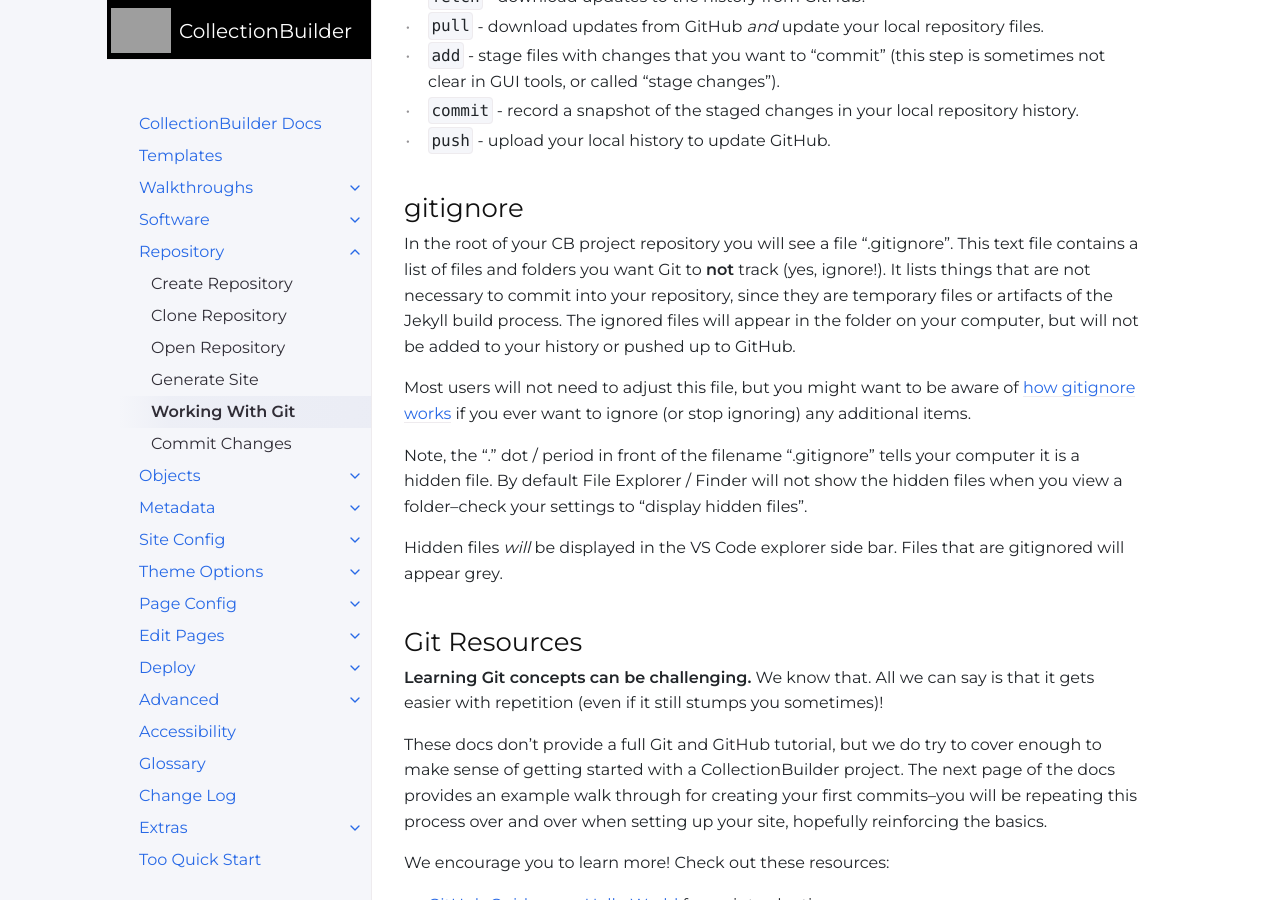
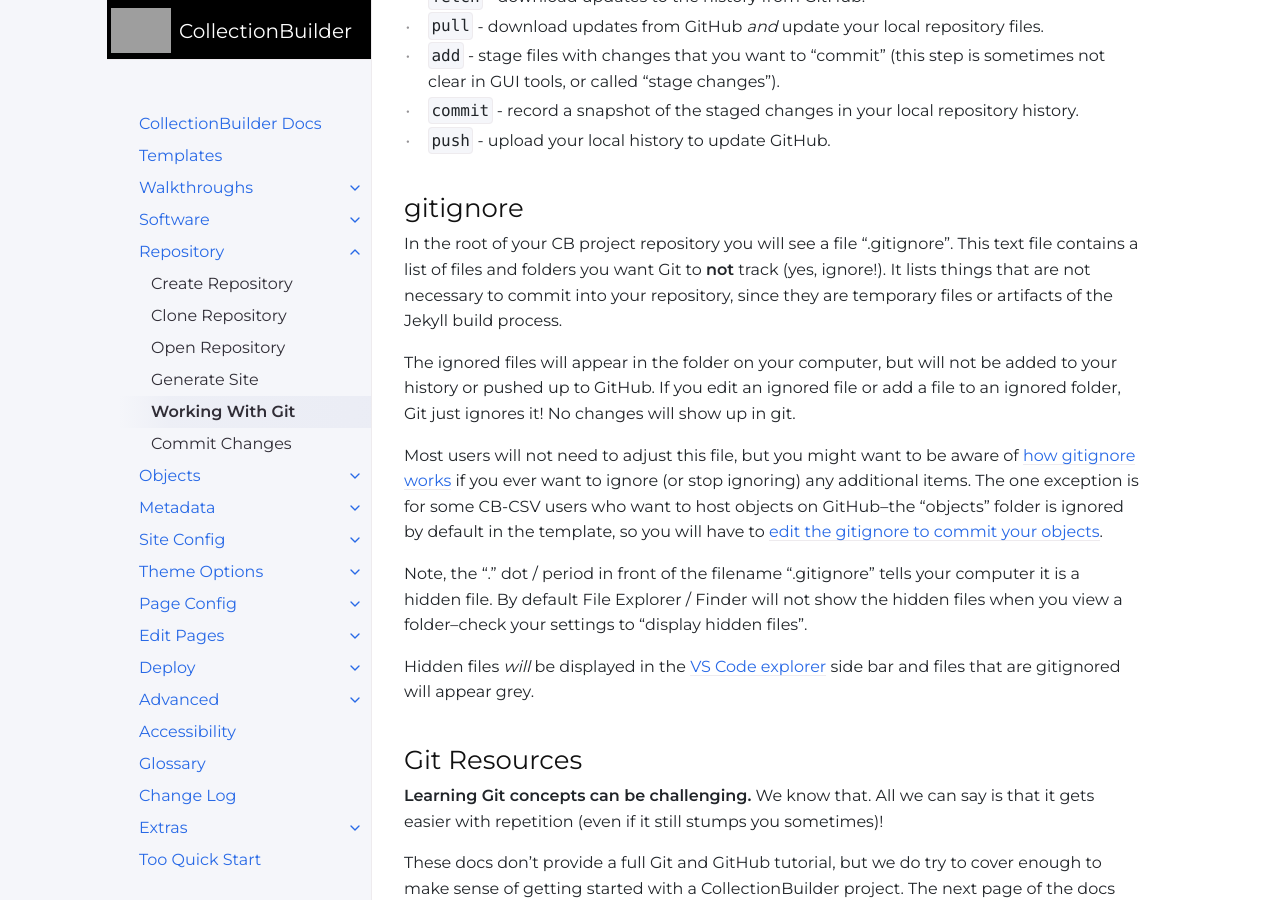
Before and after one commit to CollectionBuilder/cb-docs, a Jekyll site: the page built from docs/repository/gitworkflow.md, in a window 1280 px wide and 900 px high, scrolled down 647 px. Built offline with Jekyll 4.4.1, drawn with Linux system fonts in a browser that asks for light colours; comment, search, counter and statistics services are not loaded.

Commit message:
tweak gitignore

```diff
--- a/docs/repository/gitworkflow.md
+++ b/docs/repository/gitworkflow.md
@@ -35,15 +35,18 @@ These are the basic Git terms you will be using:
 In the root of your CB project repository you will see a file ".gitignore".
 This text file contains a list of files and folders you want Git to **not** track (yes, ignore!).
 It lists things that are not necessary to commit into your repository, since they are temporary files or artifacts of the Jekyll build process.
+
 The ignored files will appear in the folder on your computer, but will not be added to your history or pushed up to GitHub.
+If you edit an ignored file or add a file to an ignored folder, Git just ignores it!
+No changes will show up in git.
 
 Most users will not need to adjust this file, but you might want to be aware of [how gitignore works](https://git-scm.com/docs/gitignore) if you ever want to ignore (or stop ignoring) any additional items.
+The one exception is for some CB-CSV users who want to host objects on GitHub--the "objects" folder is ignored by default in the template, so you will have to [edit the gitignore to commit your objects]({{ '/docs/objects/csv-objects/#un-ignoring-the-objects-folder' | relative_url }}).
 
 Note, the "." dot / period in front of the filename ".gitignore" tells your computer it is a hidden file.
 By default File Explorer / Finder will not show the hidden files when you view a folder--check your settings to "display hidden files".
 
-Hidden files *will* be displayed in the VS Code explorer side bar.
-Files that are gitignored will appear grey.
+Hidden files *will* be displayed in the [VS Code explorer](https://code.visualstudio.com/docs/getstarted/userinterface#_explorer) side bar and files that are gitignored will appear grey.
 
 ## Git Resources
 
```
